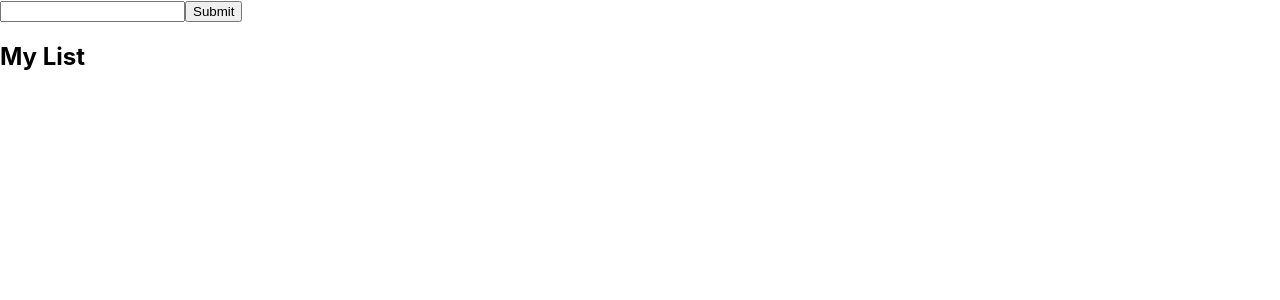
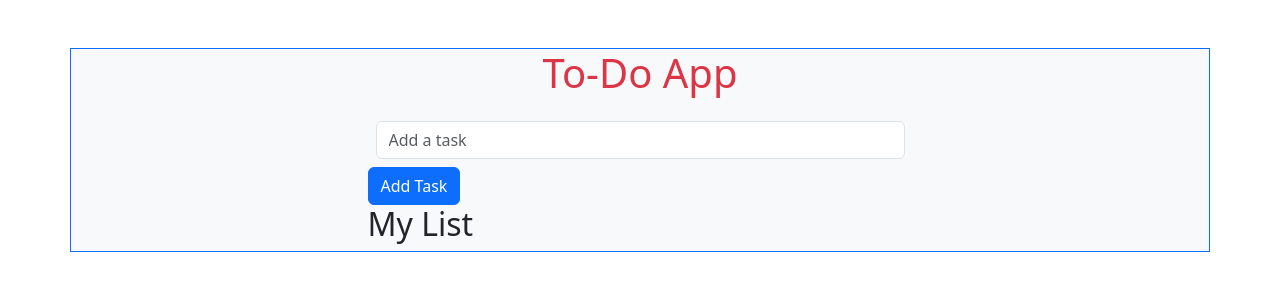
Before and after one commit to Srj912/To-Do-list-, a React (Create React App) app in the folder to-do-list/: page / in a window 1280 px wide. Shown: the top 300 px of the page. Built offline with nearby package versions, Linux system fonts and the light colour scheme.

Commit message:
Basic bootstrap

```diff
--- a/to-do-list/package.json
+++ b/to-do-list/package.json
@@ -6,7 +6,9 @@
     "@testing-library/jest-dom": "^5.17.0",
     "@testing-library/react": "^13.4.0",
     "@testing-library/user-event": "^13.5.0",
+    "bootstrap": "^5.3.2",
     "react": "^18.2.0",
+    "react-bootstrap": "^2.9.0",
     "react-dom": "^18.2.0",
     "react-scripts": "5.0.1",
     "read-scripts": "^1.1.0",
--- a/to-do-list/src/App.js
+++ b/to-do-list/src/App.js
@@ -1,66 +1,84 @@
-import React,{useState,useEffect} from 'react';
+import React, { useState, useEffect } from 'react';
+import 'bootstrap/dist/css/bootstrap.min.css';
+import { Button, Container, Row, Col, Form } from 'react-bootstrap';
 import { TodoList } from './components/TodoList';
 import './App.css';
 
-const getLocalStorage=()=>{
-  let list=localStorage.getItem('key')
-  if(list){
-    return JSON.parse(localStorage.getItem('key'))
+const getLocalStorage = () => {
+  let list = localStorage.getItem('key');
+  if (list) {
+    return JSON.parse(localStorage.getItem('key'));
+  } else {
+    return [];
   }
-  else
-    return[]
-}
+};
 
 function App() {
-  const [title,setTitle]=useState()
-  const [list,setList]=useState(getLocalStorage)
-  const [edit,setEdit]=useState(false)
-  const [editId,setEditid]=useState(null)
+  const [title, setTitle] = useState('');
+  const [list, setList] = useState(getLocalStorage);
+  const [edit, setEdit] = useState(false);
+  const [editId, setEditid] = useState(null);
 
-  useEffect(()=>{
-    localStorage.setItem("key",JSON.stringify(list))
-  },[list])
+  useEffect(() => {
+    localStorage.setItem('key', JSON.stringify(list));
+  }, [list]);
+
   const todoSubmit = (e) => {
-    e.preventDefault()
-    if(!title){
-      console.log("Field Required!")
+    e.preventDefault();
+    if (!title) {
+      console.log('Field Required!');
+    } else if (edit) {
+      setList((prevList) =>
+        prevList.map((item) => {
+          if (item.id === editId) {
+            return { ...item, todo: title };
+          }
+          return item;
+        })
+      );
+      setTitle('');
+      setEdit(false);
+      setEditid(null);
+    } else {
+      const newList = { id: Date.now(), todo: title };
+      setList([...list, newList]);
+      setTitle('');
     }
+  };
 
-    else if(edit){
-      setList(list.map((item)=>{
-        if(item.id===editId){
-          return({...item,todo:title})
-        }
-        return item
-      }))
-    }
+  const removeTodo = (id) => {
+    setList(list.filter((item) => item.id !== id));
+  };
 
-
-    else{
-      const newList={id:Date.now(),todo:title}
-      setList([...list,newList])
-      setTitle(' ')
-    }
-  }
-
-  const removeTodo=(id)=>{
-    setList(list.filter((item)=>item.id !== id))
-  }
-  const editTodo=(id)=>{
-    setEdit(true)
-    const editItem=list.find((item)=>item.id===id)
-    setTitle(editItem.todo)
-    setEditid(editItem.id)
-  }
+  const editTodo = (id) => {
+    setEdit(true);
+    const editItem = list.find((item) => item.id === id);
+    setTitle(editItem.todo);
+    setEditid(editItem.id);
+  };
 
   return (
-    <>
-      <form>
-        <input value={title} onChange={(e)=>setTitle(e.target.value)}></input>
-        <button type="submit" onClick={(e)=>todoSubmit(e)}>{edit?"Edit":"Submit"}</button>
-      </form>
-      <TodoList list={list} removeTodo={removeTodo} editTodo={editTodo}/>
-    </>
+    <Container className="mt-5 bg-light border border-primary">
+      <Row>
+        <Col md={6} className="mx-auto">
+          <h1 className="text-danger text-strong text-center mb-4">To-Do App</h1>
+          <Form onSubmit={todoSubmit}>
+            <Form.Group className="m-2">
+              <Form.Control
+                type="text"
+                placeholder="Add a task"
+                value={title}
+                onChange={(e) => setTitle(e.target.value)}
+              />
+            </Form.Group>
+            <Button variant={edit ? 'warning' : 'primary'} type="submit">
+              {edit ? 'Edit' : 'Add Task'}
+            </Button>
+          </Form>
+          <TodoList list={list} removeTodo={removeTodo} editTodo={editTodo} />
+        </Col>
+      </Row>
+    </Container>
   );
 }
 
--- a/to-do-list/src/index.js
+++ b/to-do-list/src/index.js
@@ -3,7 +3,6 @@ import ReactDOM from 'react-dom/client';
 import './index.css';
 import App from './App';
 import reportWebVitals from './reportWebVitals';
-
 const root = ReactDOM.createRoot(document.getElementById('root'));
 root.render(
   <React.StrictMode>
```
Also changed, not shown: 1 other file (tests, documents, lock files or other folders).
